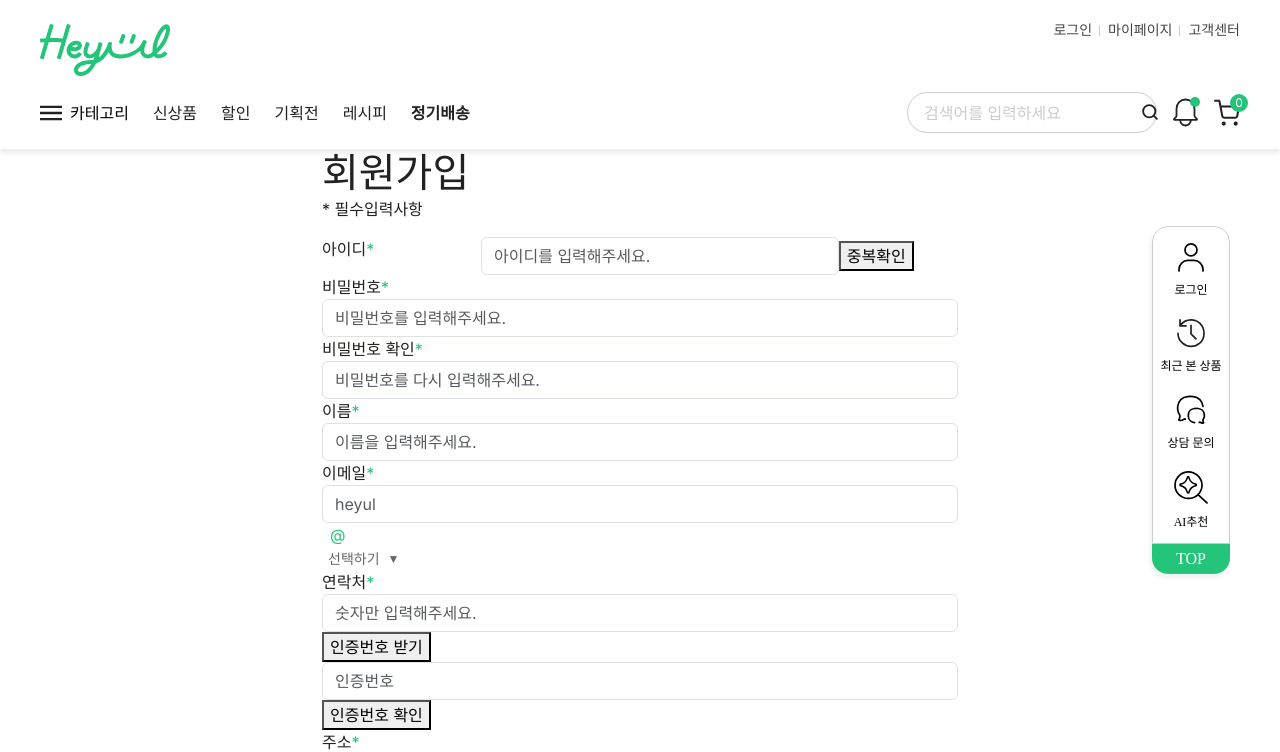
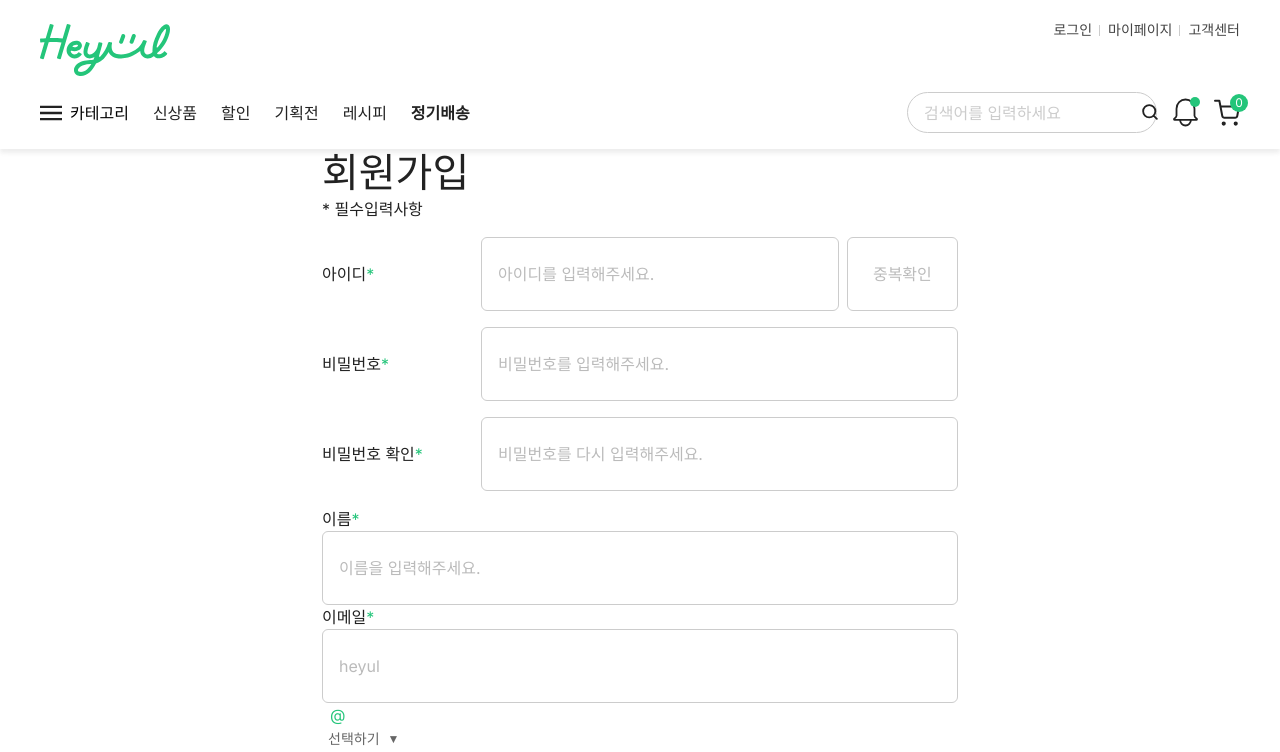
Before and after one commit to chae0924/heayul, a React (Create React App) app: page /form in a window 1280 px wide. Shown: the top 752 px of the page. Built offline with nearby package versions, Linux system fonts and the light colour scheme; a web font is replaced by a local one.

Commit message:
폼작업중

```diff
--- a/src/App.js
+++ b/src/App.js
@@ -8,7 +8,7 @@ import navidb from './data/navi.json'
 //layout
 import Header from './components/layout/Header'
 import Footer from './components/layout/Footer'
-import Sidebar from './components/layout/Sidebar'
+// import Sidebar from './components/layout/Sidebar'
 
 //index페이지
 import Home from './pages/Home'
@@ -97,7 +97,7 @@ export default function App() {
           <Route path='/form' element={<FormSet></FormSet>}></Route>
        </Routes>
 
-      <Sidebar></Sidebar>
+      {/* <Sidebar></Sidebar> */}
 
 
        <Footer>
--- a/src/components/common/FormSet.js
+++ b/src/components/common/FormSet.js
@@ -68,7 +68,6 @@ const FormSet = () => {
   };
 
   useEffect(() => {
-
     return () => {
       if (timerRef.current) {
         clearInterval(timerRef.current);
@@ -93,7 +92,6 @@ const FormSet = () => {
     // {(데이터 전송 확인 로그)}
     console.log("회원가입 데이터:", payload);
     // 서버로 전송하는 로직 추가 가능
-
   };
 
   return (
@@ -106,8 +104,8 @@ const FormSet = () => {
       </Signdiv>
       <Form onSubmit={handleSubmit(onSubmit)} className="needs-validation">
         {/* 아이디 */}
-        <FormGroup className="d-flex flex-column flex-md-row ">
-          <div className="col-md-3 ">
+        <FormGroup className="d-flex flex-column flex-md-row mb-3">
+          <div className="d-flex col-md-3 mb-2 mb-md-0 align-items-center">
             <Label htmlFor="username">
               아이디<span>*</span>
             </Label>
@@ -127,12 +125,12 @@ const FormSet = () => {
                     },
                   })}
                   className={`form-control flex-grow-1 ${
-                    errors.username ? "is-invalid" : ""
+                    errors.username ? "is-invalid" : "d"
                   }`}
                 />
               </div>
-              <div className="col-3 px-0 ">
-                <Button type="button" className="">중복확인</Button>
+              <div className="col-3 px-0 ps-2">
+                <Button type="button">중복확인</Button>
               </div>
             </div>
             {errors.username && (
@@ -144,13 +142,15 @@ const FormSet = () => {
         </FormGroup>
 
         {/* 비밀번호 */}
-        <FormGroup>
-          <div>
+        <FormGroup className="d-flex flex-column flex-md-row mb-3">
+          <div className="d-flex col-md-3 mb-2 mb-md-0 align-items-center">
             <Label htmlFor="password">
               비밀번호<span>*</span>
             </Label>
           </div>
-          <div>
+          <div className="col-md-9">
+            <div className="row g-0 align-items-center">
+              <div className="col px-0">
                 <Input
                   id="password"
                   type="password"
@@ -163,8 +163,11 @@ const FormSet = () => {
                         "* 비밀번호는 12~30자, 영문/숫자/특수문자를 포함해야 합니다.",
                     },
                   })}
-              className={`form-control ${errors.password ? "is-invalid" : ""}`}
+                  className={`form-control flex-grow-1 ${
+                    errors.password ? "is-invalid" : ""
+                  }`}
                 />
+              </div>
             </div>
             {errors.password ? (
               <ErrorMessage className="text-danger">
@@ -178,16 +181,19 @@ const FormSet = () => {
                 * 사용 가능한 비밀번호입니다.
               </ErrorMessage>
             ) : null}
+          </div>
         </FormGroup>
 
         {/* 비밀번호 확인 */}
-        <FormGroup>
-          <div>
+        <FormGroup className="d-flex flex-column flex-md-row mb-3">
+          <div className="d-flex col-md-3 mb-2 mb-md-0 align-items-center">
             <Label htmlFor="confirmPassword">
               비밀번호 확인<span>*</span>
             </Label>
           </div>
-          <div>
+          <div className="col-md-9">
+            <div className="row g-0 align-items-center">
+              <div className="col px-0">
                 <Input
                   id="confirmPassword"
                   type="password"
@@ -203,6 +209,7 @@ const FormSet = () => {
                   }`}
                 />
               </div>
+            </div>
             {errors.confirmPassword ? (
               <ErrorMessage className="text-danger">
                 {errors.confirmPassword.message}
@@ -215,6 +222,7 @@ const FormSet = () => {
                 </ErrorMessage>
               )
             )}
+          </div>
         </FormGroup>
         {/* 이름 */}
         <FormGroup>
--- a/src/components/common/util/_form.js
+++ b/src/components/common/util/_form.js
@@ -4,7 +4,7 @@ import styled from "styled-components";
 export const FormContainer = styled.div`
   max-width: 636px;
   margin: 0 auto;
-  color: var(--default);
+  color: #222;
   font-size: 16px;
   border-top: 1px solid #222;
 `;
@@ -32,13 +32,38 @@ export const FormGroup = styled.div`
 export const Label = styled.label``;
 
 // Input
-export const Input = styled.input``;
+export const Input = styled.input`
+  color:var(--default-btn);
+  padding: 1.5rem 1rem;
+  border:1px solid #ccc;
+  border-radius: 6px;
+  &::placeholder{
+    color:#bbb;
+  }
+`;
 
 // Checkbox
 export const Checkbox = styled.input``;
 
 // Button
-export const Button = styled.button``;
+export const Button = styled.button`
+width:100%;
+padding: 1.5rem 0;
+border:1px solid #ccc;
+background-color: #fff;
+color:#bbb;
+border-radius: 6px;
+cursor: pointer; /* 클릭 가능 */
+  transition: background-color 0.3s ease;
+    &:hover {
+    background-color: var(--primary); /* 호버 시 배경색 */
+    color: #fff;
+  }
+
+  &:active {
+    background-color: #ccc; /* 클릭 시 배경색 */
+  }
+`;
 
 // ErrorMessage
 export const ErrorMessage = styled.span`
@@ -48,7 +73,7 @@ export const ErrorMessage = styled.span`
 // AtSymbol
 export const AtSymbol = styled.span`
   font-size: 16px;
-  color: #666;
+  color: #66666;
   margin: 0 8px;
 
   @media (max-width: 480px) {
```
Lines whose indentation alone changed are shown as unchanged.
